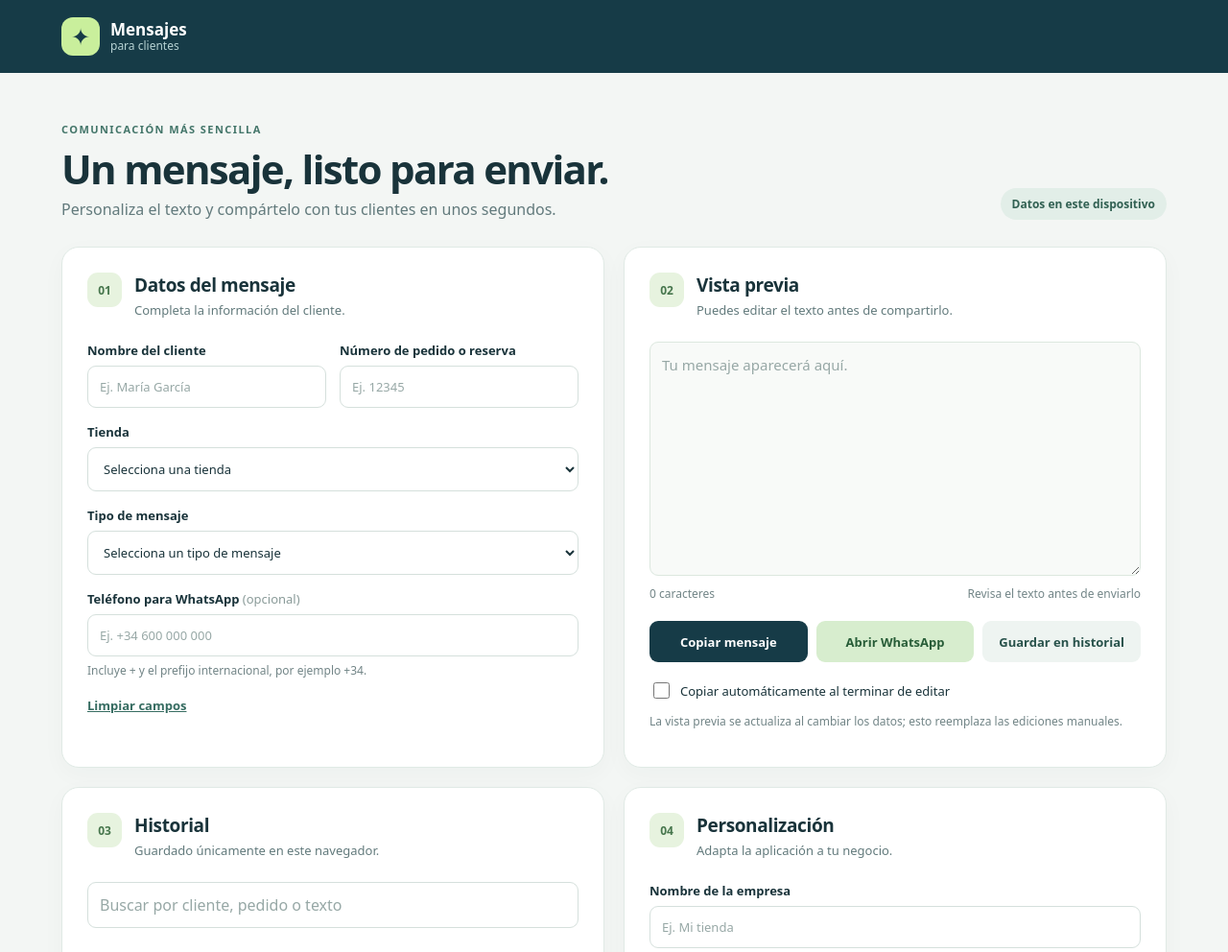
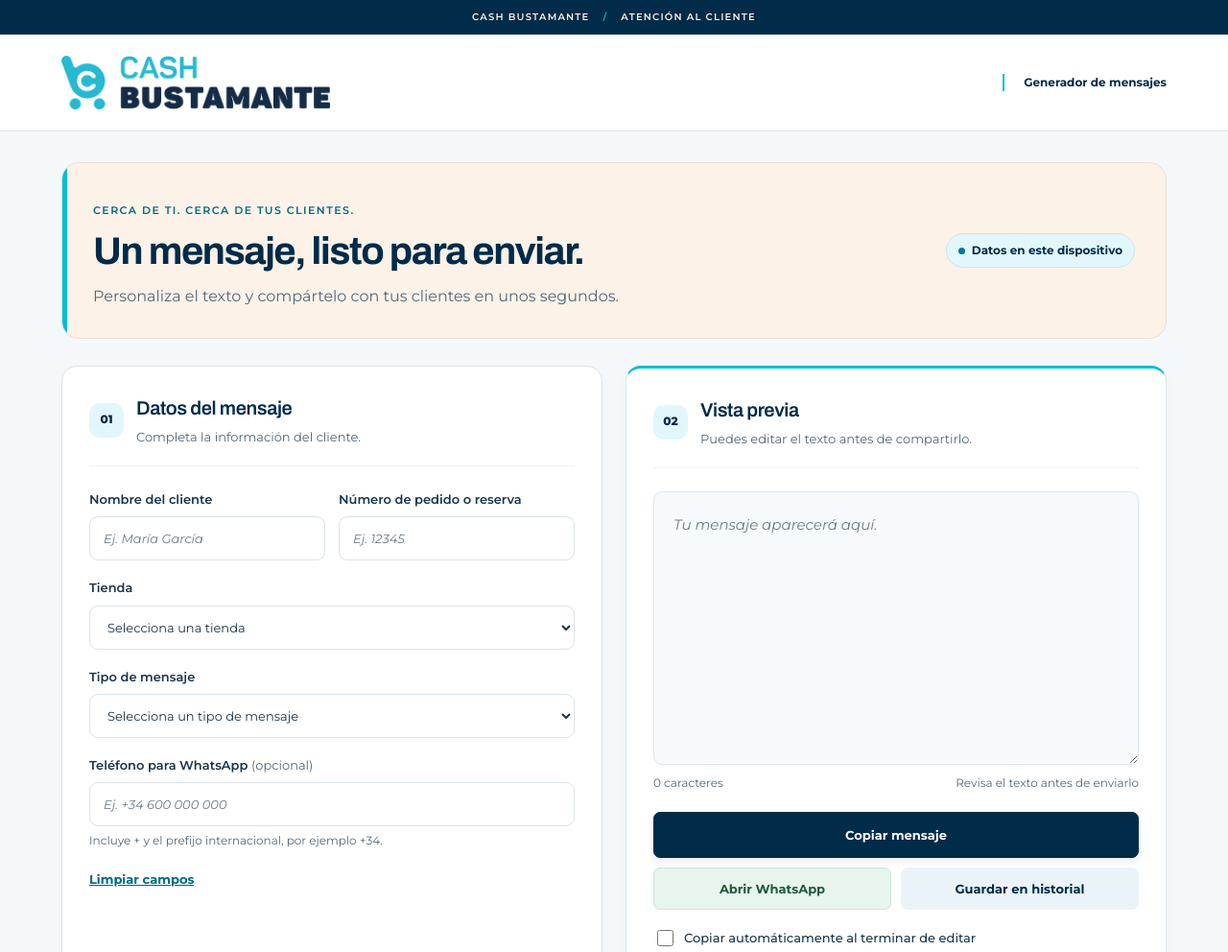
Before and after one commit to luisbusta7/generador-mensajes-clientes, a plain HTML site: page web/index.html in a window 1280 px wide. Shown: the top 992 px of the page at 96% size. Drawn offline with Linux system fonts and the light colour scheme.

Commit message:
Personalizando aplicación con mi imagen corporativa

```diff
--- a/web/assets/css/styles.css
+++ b/web/assets/css/styles.css
@@ -1,78 +1,133 @@
+/* Identidad visual de Cash Bustamante: colores y tipografías locales. */
+@font-face {
+  font-family: "Montserrat";
+  src: url("../fonts/montserrat-latin.woff2") format("woff2");
+  font-style: normal;
+  font-weight: 100 900;
+  font-display: swap;
+}
+@font-face {
+  font-family: "Archivo";
+  src: url("../fonts/archivo-latin.woff2") format("woff2");
+  font-style: normal;
+  font-weight: 100 900;
+  font-display: swap;
+}
+@font-face {
+  font-family: "Montserrat";
+  src: url("../fonts/montserrat-italic-latin.woff2") format("woff2");
+  font-style: italic;
+  font-weight: 100 900;
+  font-display: swap;
+}
 :root {
+  --brand-cyan: #00bed6;
+  --brand-navy: #002b49;
+  --brand-cream: #fcf2e8;
+  --text: #18364c;
+  --muted: #526879;
+  --border: #d9e3e9;
+  --surface: #f5f8fa;
   color-scheme: light;
-  font-family: system-ui, -apple-system, BlinkMacSystemFont, "Segoe UI", sans-serif;
-  color: #19333a;
-  background: #f3f6f4;
+  font-family: "Montserrat", system-ui, -apple-system, "Segoe UI", sans-serif;
+  font-style: normal;
+  line-height: 1.55;
+  color: var(--text);
+  background: var(--surface);
   font-synthesis: none;
 }
 * { box-sizing: border-box; }
 body { margin: 0; }
-.topbar { background: #163b47; color: white; }
-.topbar-inner { max-width: 1200px; margin: auto; padding: 18px 24px; display: flex; justify-content: space-between; align-items: center; gap: 16px; }
-.brand { color: white; text-decoration: none; display: flex; align-items: center; gap: 11px; font-size: 17px; font-weight: 750; line-height: 1.15; }
-.brand small { display: block; font-size: 12px; font-weight: 400; color: #b6d2d3; }
-.brand-icon { display: grid; place-items: center; width: 40px; height: 40px; border-radius: 12px; background: #c9ef9c; color: #163b47; font-size: 24px; }
-.container { max-width: 1200px; margin: 0 auto; padding: 40px 24px 24px; }
-.page-heading { display: flex; align-items: end; justify-content: space-between; gap: 20px; margin-bottom: 28px; }
-.eyebrow { font-size: 11px; letter-spacing: .13em; font-weight: 800; color: #44766a; }
-h1 { margin: 8px 0; font-size: clamp(29px, 4vw, 42px); line-height: 1.1; letter-spacing: -.04em; }
-.page-heading p:not(.eyebrow), .section-title p { margin: 0; color: #627a7c; }
-.local-badge { flex-shrink: 0; border-radius: 999px; background: #e2eee8; color: #326153; padding: 8px 12px; font-size: 12px; font-weight: 700; }
-.workspace, .lower-grid { display: grid; grid-template-columns: 1fr 1fr; gap: 20px; margin-bottom: 20px; align-items: start; }
+.topbar { background: white; border-bottom: 1px solid var(--border); }
+.topbar-inner { max-width: 1200px; margin: auto; padding: 22px 24px; display: flex; justify-content: space-between; align-items: center; gap: 16px; }
+.brand-strip { background: var(--brand-navy); color: var(--brand-cream); padding: 10px 16px; text-align: center; font-size: 10px; font-weight: 600; letter-spacing: .12em; line-height: 1.6; }
+.brand-strip span { color: var(--brand-cyan); margin: 0 10px; }
+.brand { display: block; flex-shrink: 1; min-width: 0; }
+.brand img { display: block; width: 280px; max-width: 100%; height: auto; }
+.header-actions { display: flex; align-items: center; justify-content: flex-end; gap: 20px; }
+.app-label { color: var(--brand-navy); font-size: 12px; font-weight: 700; border-left: 2px solid var(--brand-cyan); padding-left: 20px; }
+.container { max-width: 1200px; margin: 0 auto; padding: 32px 24px 24px; }
+.page-heading { position: relative; overflow: hidden; padding: 30px 32px; border: 1px solid #e9dfd4; border-radius: 18px; background: var(--brand-cream); display: flex; align-items: center; justify-content: space-between; gap: 24px; margin-bottom: 28px; }
+.page-heading::before { content: ""; position: absolute; inset: 0 auto 0 0; width: 5px; background: var(--brand-cyan); }
+.eyebrow { font-size: 11px; letter-spacing: .13em; font-weight: 600; color: #006b80; }
+h1 { font-family: "Archivo", sans-serif; color: var(--brand-navy); margin: 10px 0 12px; font-size: clamp(28px, 3.3vw, 40px); font-weight: 700; line-height: 1.15; letter-spacing: -.035em; text-wrap: balance; }
+.page-heading p:not(.eyebrow), .section-title p { margin: 0; color: var(--muted); }
+.local-badge { display: inline-flex; align-items: center; gap: 7px; flex-shrink: 0; border: 1px solid #c5e8ed; border-radius: 999px; background: #e1f7fb; color: var(--brand-navy); padding: 8px 12px; font-size: 12px; font-weight: 700; }
+.local-badge::before { content: ""; width: 7px; height: 7px; border-radius: 50%; background: #007b89; flex-shrink: 0; }
+.workspace, .lower-grid { display: grid; grid-template-columns: 1fr 1fr; gap: 24px; margin-bottom: 24px; align-items: start; }
 .workspace > .card { height: 100%; }
-.card { background: white; border: 1px solid #e0eae5; border-radius: 18px; padding: 26px; box-shadow: 0 7px 25px #19333a08; min-width: 0; }
-.section-title { display: flex; gap: 13px; align-items: flex-start; margin-bottom: 24px; }
-.step { display: grid; place-items: center; flex-shrink: 0; width: 36px; height: 36px; border-radius: 11px; background: #e7f3df; color: #47764d; font-size: 12px; font-weight: 800; }
-h2 { font-size: 19px; margin: 0 0 4px; letter-spacing: -.02em; }
-h3 { font-size: 16px; margin: 0 0 8px; }
+.card { background: white; border: 1px solid var(--border); border-radius: 16px; padding: 28px; box-shadow: 0 4px 18px #002b4905; min-width: 0; }
+.section-title { display: flex; gap: 13px; align-items: center; margin-bottom: 24px; padding-bottom: 20px; border-bottom: 1px solid #edf1f4; }
+.step { display: grid; place-items: center; flex-shrink: 0; width: 36px; height: 36px; border-radius: 11px; background: #e1f7fb; color: var(--brand-navy); font-size: 12px; font-weight: 800; }
+h2 { font-family: "Archivo", sans-serif; color: var(--brand-navy); font-size: 20px; font-weight: 600; margin: 0 0 4px; letter-spacing: -.02em; }
+h3 { font-family: "Archivo", sans-serif; font-size: 16px; margin: 0 0 8px; }
 .section-title p { font-size: 13px; }
-label { display: block; font-size: 13px; font-weight: 700; margin-bottom: 16px; }
-label small { display: block; margin-top: 6px; color: #728587; font-size: 12px; font-weight: 400; }
-input:not([type="checkbox"]):not([type="file"]), select, textarea { display: block; width: 100%; margin-top: 7px; padding: 12px; border: 1px solid #d5e0dc; border-radius: 9px; background: white; color: #19333a; font: inherit; font-weight: 400; }
-input:focus, select:focus, textarea:focus, button:focus-visible, .file-button:focus-within { outline: 3px solid #b4dbad; outline-offset: 2px; }
+label { display: block; font-size: 13px; font-weight: 600; margin-bottom: 18px; }
+label small { display: block; margin-top: 6px; color: var(--muted); font-size: 12px; font-weight: 400; }
+input:not([type="checkbox"]):not([type="file"]), select, textarea { display: block; width: 100%; min-height: 46px; margin-top: 8px; padding: 12px 14px; border: 1px solid var(--border); border-radius: 9px; background: white; color: var(--text); font: inherit; font-style: normal; font-weight: 400; transition: border-color .15s ease, box-shadow .15s ease; }
+input:focus, select:focus, textarea:focus { outline: 2px solid #00bed633; outline-offset: 1px; border-color: #008da1; box-shadow: 0 0 0 3px #00bed610; }
+button:focus-visible, a:focus-visible, .file-button:focus-within { outline: 3px solid #008da1; outline-offset: 3px; }
 textarea { resize: vertical; line-height: 1.5; }
-input::placeholder, textarea::placeholder { color: #97a8a6; }
+input::placeholder, textarea::placeholder { color: #6c7d89; font-style: italic; font-weight: 400; opacity: 1; }
 .field-grid { display: grid; grid-template-columns: 1fr 1fr; gap: 14px; }
-.optional { color: #8a9b99; font-weight: 400; }
-.button { display: inline-flex; align-items: center; justify-content: center; min-height: 43px; padding: 10px 15px; border: 1px solid transparent; border-radius: 9px; font: inherit; font-size: 13px; font-weight: 750; cursor: pointer; text-align: center; }
-.button:hover { filter: brightness(.96); }
-.button-primary { background: #163b47; color: white; }
-.button-whatsapp { background: #d7edce; color: #285d38; }
-.button-secondary { background: #eef4f1; color: #28524b; }
-.button-outline { border-color: #9ab5b4; background: transparent; color: white; }
-.button-outline-dark { border-color: #c6d9d2; background: white; color: #28524b; }
-.text-button { padding: 0; border: 0; background: none; color: #366c61; font: inherit; font-size: 13px; font-weight: 700; cursor: pointer; text-decoration: underline; }
+.optional { color: var(--muted); font-weight: 400; }
+.button { display: inline-flex; align-items: center; justify-content: center; min-height: 44px; padding: 10px 15px; border: 1px solid transparent; border-radius: 7px; font: inherit; font-size: 13px; font-weight: 700; cursor: pointer; text-align: center; transition: background-color .15s ease, border-color .15s ease; }
+.button:hover { filter: brightness(.97); }
+.button-primary:hover { background: #00466c; }
+.button-primary { background: var(--brand-navy); color: white; border-color: var(--brand-navy); box-shadow: 0 3px 8px #002b4918; }
+.button-whatsapp { background: #e7f5ed; color: #205b3a; border-color: #cbe6d5; }
+.button-secondary { background: #eaf4f8; color: var(--brand-navy); }
+.button-outline { border-color: var(--brand-navy); background: transparent; color: var(--brand-navy); }
+.button-outline-dark { border-color: #bacdd9; background: white; color: var(--brand-navy); }
+.text-button { padding: 0; border: 0; background: none; color: #006b80; font: inherit; font-size: 13px; font-weight: 700; cursor: pointer; text-decoration: underline; }
 .danger { color: #a14848; }
-.message-preview { min-height: 244px; background: #f8faf8; border-color: #dce8df; font-size: 15px; }
-.preview-meta { display: flex; justify-content: space-between; gap: 10px; margin: 10px 0 20px; color: #728587; font-size: 12px; }
+.preview-card { border-top: 3px solid var(--brand-cyan); }
+textarea.message-preview { min-height: 264px; padding: 20px; background: #f7fafc; border-color: #dbe7ed; font-size: 15px; line-height: 1.8; }
+.preview-meta { display: flex; justify-content: space-between; gap: 10px; margin: 10px 0 20px; color: var(--muted); font-size: 12px; }
 .actions, .inline-actions { display: flex; flex-wrap: wrap; gap: 9px; align-items: center; }
-.actions .button { flex: 1 1 140px; }
+.actions { display: grid; grid-template-columns: 1fr 1fr; gap: 10px; }
+.actions .button-primary { grid-column: 1 / -1; min-height: 48px; }
 .checkbox { display: flex; align-items: center; gap: 8px; margin: 18px 0 0; font-weight: 500; }
-.checkbox input { accent-color: #163b47; width: 17px; height: 17px; }
-.hint { color: #728587; font-size: 12px; line-height: 1.5; }
-hr { border: 0; border-top: 1px solid #e5eeea; margin: 25px 0; }
+.checkbox input { accent-color: var(--brand-navy); width: 17px; height: 17px; }
+.hint { color: var(--muted); font-size: 12px; line-height: 1.5; }
+hr { border: 0; border-top: 1px solid var(--border); margin: 25px 0; }
 .history-list { display: grid; gap: 10px; margin-top: 16px; }
-.history-item { padding: 14px; background: #f7faf8; border: 1px solid #e5eeea; border-radius: 10px; overflow-wrap: anywhere; }
+.history-item { padding: 14px; background: #f7fafc; border: 1px solid var(--border); border-radius: 10px; overflow-wrap: anywhere; }
 .history-item h3 { margin: 0 0 4px; font-size: 14px; }
-.history-item time { color: #728587; font-size: 12px; }
+.history-item time { color: var(--muted); font-size: 12px; }
 .history-item p { white-space: pre-wrap; font-size: 13px; line-height: 1.5; }
-.empty { color: #728587; font-size: 13px; }
+.empty { color: var(--muted); font-size: 13px; text-align: center; padding: 32px 18px; margin: 0; border: 1px dashed #c8d8e2; border-radius: 10px; background: #f8fafc; }
 .file-button { position: relative; margin: 0; cursor: pointer; }
 .file-button input { position: absolute; width: 1px; height: 1px; opacity: 0; }
 .status { padding: 13px 15px; border-radius: 10px; margin: 0 0 20px; background: #e5f2e7; color: #27563a; font-size: 14px; }
 .status.error { background: #fff0ef; color: #8a3030; }
-footer { color: #728587; font-size: 12px; padding: 10px 0; text-align: center; }
+footer strong { color: var(--brand-navy); font-size: 13px; }
+footer strong span { color: #006b80; padding: 0 5px; }
+footer p { margin: 9px 0 0; line-height: 1.7; }
+footer { border-top: 1px solid var(--border); margin-top: 32px; color: var(--muted); font-size: 12px; padding: 24px 0; text-align: center; }
 .sr-only { position: absolute; width: 1px; height: 1px; padding: 0; margin: -1px; overflow: hidden; clip: rect(0, 0, 0, 0); white-space: nowrap; border: 0; }
 [hidden] { display: none !important; }
 @media (max-width: 760px) {
   .container { padding: 28px 16px 20px; }
-  .topbar-inner { padding: 14px 16px; }
-  .page-heading { display: block; }
-  .local-badge { display: inline-block; margin-top: 16px; }
+  .topbar-inner { padding: 20px 16px; flex-wrap: wrap; }
+  .brand img { width: 240px; }
+  .header-actions { gap: 12px; flex-wrap: wrap; }
+  .app-label { border-left: 0; padding-left: 0; }
+  .page-heading { padding: 24px; display: block; }
+  .local-badge { display: inline-flex; margin-top: 16px; }
   .workspace, .lower-grid { grid-template-columns: 1fr; }
   .card { padding: 20px; }
 }
 @media (max-width: 420px) {
+  .brand img { width: 220px; }
+  input:not([type="checkbox"]):not([type="file"]), select, textarea { font-size: 16px; }
   .field-grid { grid-template-columns: 1fr; gap: 0; }
   .preview-meta { flex-direction: column; }
+  .actions { grid-template-columns: 1fr; }
+  .actions .button-primary { grid-column: auto; }
+  textarea.message-preview { padding: 16px; font-size: 16px; }
 }
+
+@media (prefers-reduced-motion: reduce) {
+  *, *::before, *::after { transition: none !important; }
+}
--- a/web/assets/js/app.js
+++ b/web/assets/js/app.js
@@ -4,7 +4,7 @@ const STORAGE_KEY = "generador-mensajes-v1";
 const $ = (id) => document.getElementById(id);
 const defaults = {
   version: 1,
-  company: "",
+  company: "Cash Bustamante",
   stores: ["Tienda 1", "Tienda 2", "Tienda 3"],
   templates: [
     { id: "recoger", name: "Pedido preparado para recoger", text: "Hola {nombre}, tu pedido nº {pedido} ya está preparado para recoger en {tienda}.\n\nMuchas gracias por confiar en nosotros." },
--- a/web/index.html
+++ b/web/index.html
@@ -3,9 +3,9 @@
 <head>
   <meta charset="utf-8">
   <meta name="viewport" content="width=device-width, initial-scale=1">
-  <meta name="theme-color" content="#163b47">
-  <meta name="description" content="Genera y prepara mensajes personalizados para tus clientes.">
-  <title>Mensajes para clientes</title>
+  <meta name="theme-color" content="#002b49">
+  <meta name="description" content="Generador de mensajes para clientes de Cash Bustamante. Pedidos, reservas y avisos personalizados.">
+  <title>Mensajes para clientes · Cash Bustamante</title>
   <link rel="manifest" href="manifest.webmanifest">
   <link rel="icon" href="assets/icons/icon.svg" type="image/svg+xml">
   <link rel="apple-touch-icon" href="assets/icons/icon-192.png">
@@ -13,20 +13,23 @@
   <script type="module" src="assets/js/app.js"></script>
 </head>
 <body>
+  <div class="brand-strip">CASH BUSTAMANTE <span aria-hidden="true">/</span> ATENCIÓN AL CLIENTE</div>
   <header class="topbar">
     <div class="topbar-inner">
-      <a class="brand" href="./" aria-label="Mensajes para clientes, inicio">
-        <span class="brand-icon" aria-hidden="true">✦</span>
-        <span>Mensajes <small>para clientes</small></span>
+      <a class="brand" href="./" aria-label="Cash Bustamante, inicio del generador de mensajes">
+        <img src="assets/images/cash-bustamante-logo.png" width="598" height="120" alt="Cash Bustamante">
       </a>
-      <button id="install" class="button button-outline" hidden>Instalar aplicación</button>
+      <div class="header-actions">
+        <span class="app-label">Generador de mensajes</span>
+        <button id="install" class="button button-outline" hidden>Instalar aplicación</button>
+      </div>
     </div>
   </header>
 
   <main class="container">
     <div class="page-heading">
       <div>
-        <p class="eyebrow">COMUNICACIÓN MÁS SENCILLA</p>
+        <p class="eyebrow">CERCA DE TI. CERCA DE TUS CLIENTES.</p>
         <h1>Un mensaje, listo para enviar.</h1>
         <p>Personaliza el texto y compártelo con tus clientes en unos segundos.</p>
       </div>
@@ -103,7 +106,7 @@
         </div>
         <form id="settings-form">
           <label>Nombre de la empresa
-            <input id="company" placeholder="Ej. Mi tienda">
+            <input id="company" placeholder="Ej. Cash Bustamante">
           </label>
           <label>Tiendas <small>Una por línea. Aparecerán en el selector.</small>
             <textarea id="stores-editor" rows="4" required></textarea>
@@ -140,7 +143,10 @@
         </div>
       </section>
     </div>
-    <footer>Los datos no se sincronizan entre dispositivos. No se envía ningún mensaje automáticamente.</footer>
+    <footer>
+      <strong>Cash Bustamante <span aria-hidden="true">·</span> Mensajes para clientes</strong>
+      <p>Los datos no se sincronizan entre dispositivos. No se envía ningún mensaje automáticamente.</p>
+    </footer>
   </main>
 </body>
 </html>
--- a/web/sw.js
+++ b/web/sw.js
@@ -1,6 +1,8 @@
-const CACHE = "mensajes-v5";
+const CACHE = "mensajes-v7";
 const ASSETS = [
   "./", "./index.html", "./assets/css/styles.css", "./assets/js/app.js", "./assets/js/core.mjs", "./manifest.webmanifest",
+  "./assets/images/cash-bustamante-logo.png",
+  "./assets/fonts/montserrat-latin.woff2", "./assets/fonts/montserrat-italic-latin.woff2", "./assets/fonts/archivo-latin.woff2",
   "./assets/icons/icon.svg", "./assets/icons/icon-192.png", "./assets/icons/icon-512.png"
 ];
 
```
Also changed, not shown: web/assets/fonts/archivo-OFL.txt (added), web/assets/fonts/archivo-latin.woff2 (added), web/assets/fonts/montserrat-OFL.txt (added), web/assets/fonts/montserrat-italic-latin.woff2 (added), web/assets/fonts/montserrat-latin.woff2 (added), web/assets/icons/icon-192.png, web/assets/icons/icon-512.png, web/assets/icons/icon.svg, web/assets/images/cash-bustamante-logo.png (added), web/manifest.webmanifest.
